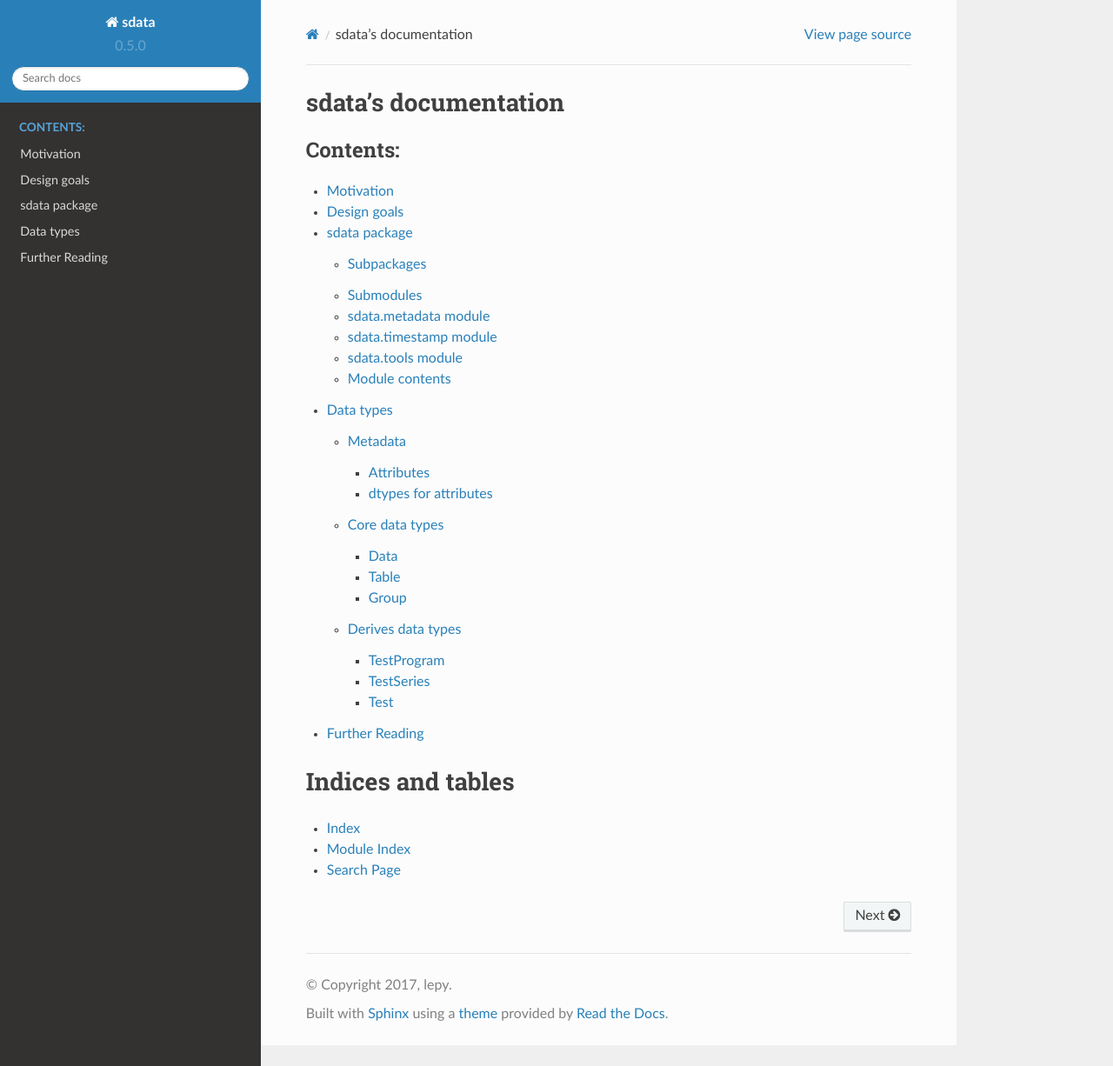
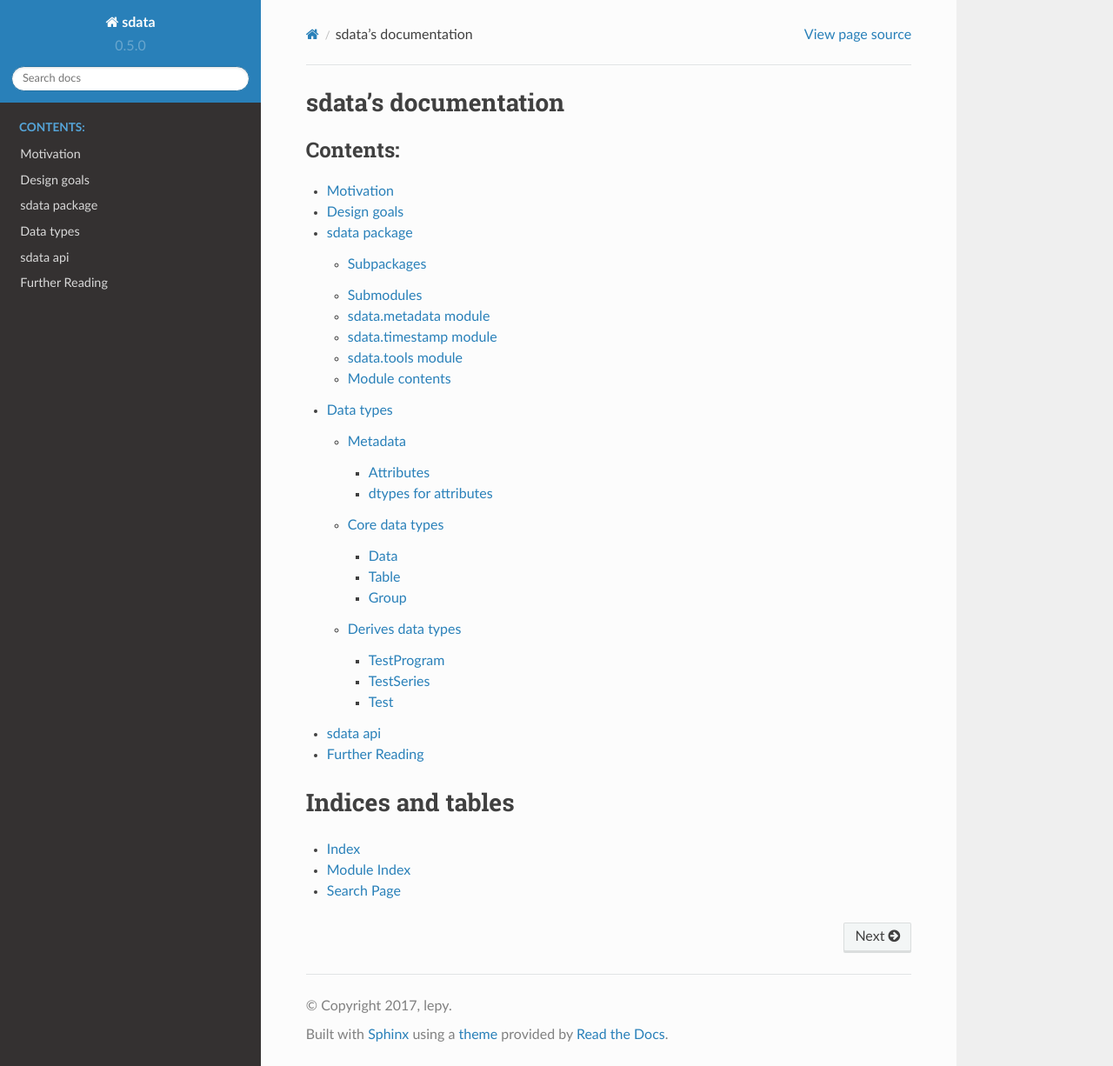
Before and after one commit to lepy/sdata, a Sphinx documentation site: the page built from docs/source/index.rst, in a window 1280 px wide and 1226 px high. Shown: the whole window at 87% size. Built offline with Sphinx 7.4.7 and the Read the Docs theme 2.0.0, drawn with Linux system fonts in a browser that asks for light colours; formulas are drawn with MathJax 3; pages that are not in the unit, such as notebooks, are missing from menus.

```diff
--- a/docs/source/_dynamic/sdata.rst
+++ b/docs/source/_dynamic/sdata.rst
@@ -7,6 +7,7 @@ Subpackages
 .. toctree::
 
     sdata.experiments
+    sdata.io
 
 Submodules
 ----------
--- /dev/null
+++ b/docs/source/api.rst
@@ -0,0 +1,8 @@
+sdata api
+=========
+
+.. automodule:: sdata
+    :members:
+    :undoc-members:
+    :inherited-members:
+    :show-inheritance:
--- a/docs/source/index.rst
+++ b/docs/source/index.rst
@@ -14,6 +14,7 @@ sdata's documentation
    design_goals
    _dynamic/sdata
    data_types
+   api
    etc
 
 Indices and tables
```
Also changed, not shown: 2 other files.
